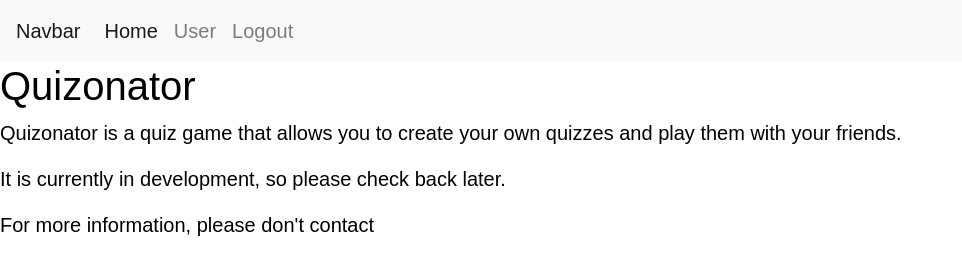
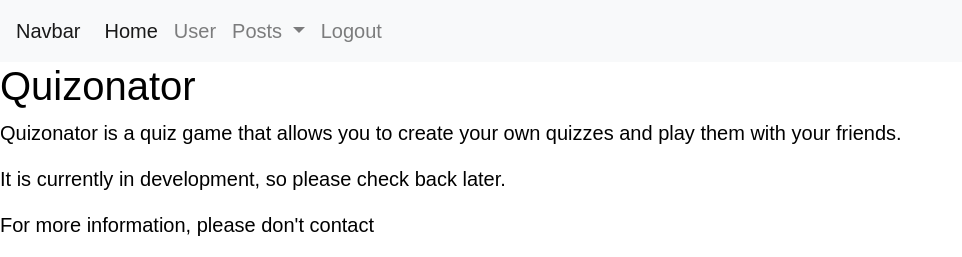
Before and after one commit to KubiakJakub01/quizoinator, a Flask app: page / in a window 1280 px wide. Shown: the top 257 px of the page, without its empty margins (0-962 px from the left). Run offline with Flask 3, Linux system fonts and the light colour scheme; the visitor is signed in with stand-in values (Sample User, id 1).

Commit message:
Add dropdown menu with posts

```diff
--- a/src/templates/base.html
+++ b/src/templates/base.html
@@ -21,6 +21,14 @@
               <a class="nav-link" href="/user">User</a>
             </li>
             {% if current_user.is_authenticated %}
+            <li class="nav-item dropdown">
+              <a class="nav-link dropdown-toggle" href="#" id="navbarDropdownMenuLink" data-toggle="dropdown" aria-haspopup="true" aria-expanded="false">
+                Posts
+              </a>
+              <div class="dropdown-menu" aria-labelledby="navbarDropdownMenuLink">
+                <a class="dropdown-item" href="/post/add">Add post</a>
+                <a class="dropdown-item" href="/post/view">View posts</a>
+                <a class="dropdown-item" href="#">Edit post</a>
             <li class="nav-item">
               <a class="nav-link" href="/logout">Logout</a>
             </li>
```
